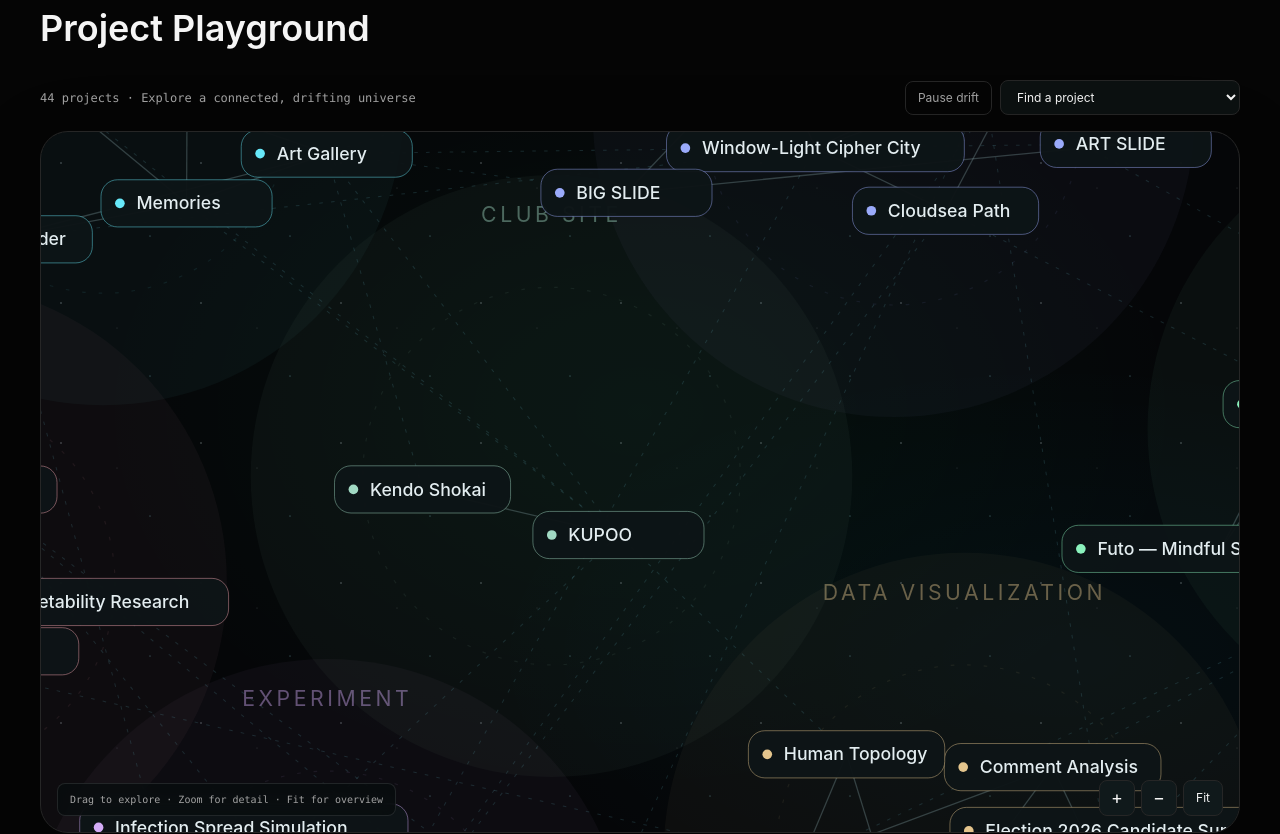
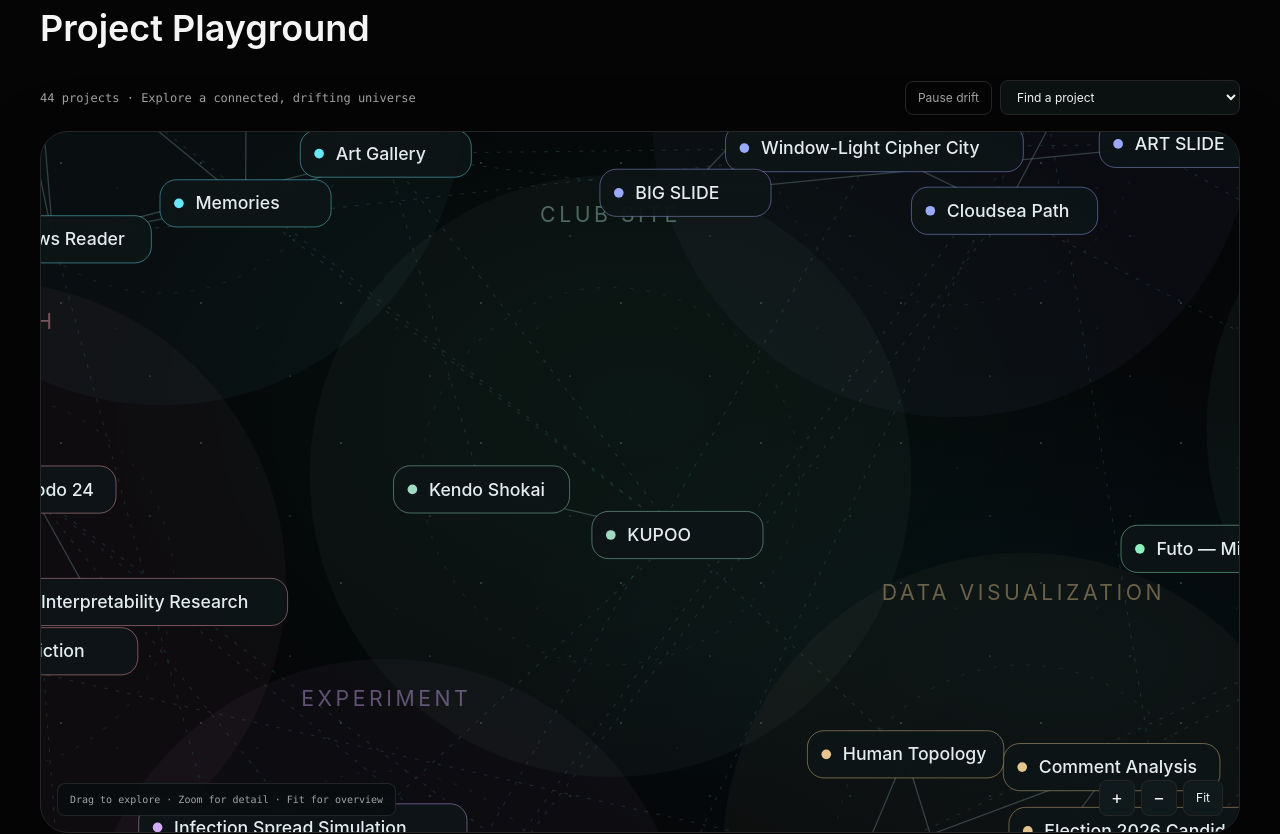
Before and after one commit to ryouy/profile, a Next.js app: page / in a window 1280 px wide. Shown: the part 1340-2174 px from the top of the page. Built offline with nearby package versions, Linux system fonts and the light colour scheme.

Commit message:
Initialize network viewport from actual measured screen size

```diff
--- a/src/components/Projects.tsx
+++ b/src/components/Projects.tsx
@@ -140,7 +140,7 @@ export function Projects() {
   const [selected, setSelected] = useState<number | null>(null);
   const [hovered, setHovered] = useState<number | null>(null);
   const [view, setView] = useState<View>(initialView);
-  const [size, setSize] = useState({ width: 1080, height: 700 });
+  const [size, setSize] = useState({ width: 0, height: 0 });
   const [motion, setMotion] = useState(false);
   const [pause, setPause] = useState(false);
   const [time, setTime] = useState(0);
```
